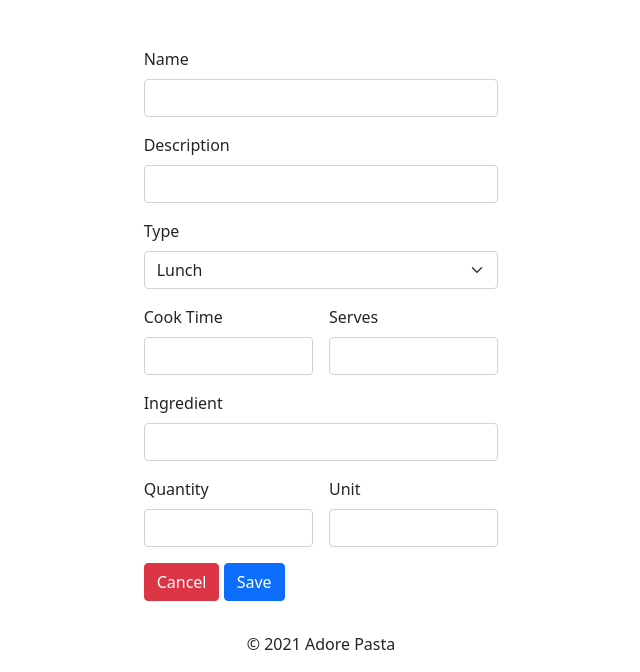
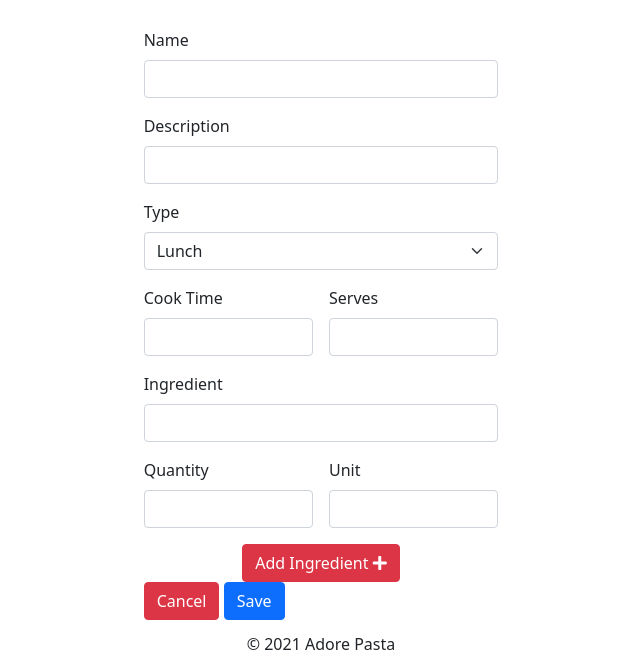
Before and after one commit to mangez84/adorepasta, a Flask app: a page that uses templates/base.html in a window 1280 px wide. Shown: the part 128-800 px from the top of the page, without its empty margins (319-959 px from the left). Run offline with Flask 2, Linux system fonts and the light colour scheme; the visitor is signed in with stand-in values (Sample User, id 1); some libraries are stand-ins or nearby versions.

Commit message:
Add link to Font Awesome and add an additional button

```diff
--- a/templates/add_recipe.html
+++ b/templates/add_recipe.html
@@ -50,6 +50,9 @@
                         <input type="text" id="unit" name="unit" class="form-control" required>
                     </div>
                 </div>
+                <div class="d-flex justify-content-center">
+                    <button type="submit" class="btn btn-danger">Add Ingredient <i class="fas fa-plus"></i></button>
+                </div>
                 <button type="submit" class="btn btn-danger">Cancel</button>
                 <button type="submit" class="btn btn-primary">Save</button>
             </form>
--- a/templates/base.html
+++ b/templates/base.html
@@ -6,6 +6,9 @@
     <meta http-equiv="X-UA-Compatible" content="IE=edge">
     <meta name="viewport" content="width=device-width, initial-scale=1.0">
     <title>Adore Pasta</title>
+    <link rel="stylesheet" href="https://cdnjs.cloudflare.com/ajax/libs/font-awesome/5.15.3/css/all.min.css"
+        integrity="sha512-iBBXm8fW90+nuLcSKlbmrPcLa0OT92xO1BIsZ+ywDWZCvqsWgccV3gFoRBv0z+8dLJgyAHIhR35VZc2oM/gI1w=="
+        crossorigin="anonymous" referrerpolicy="no-referrer">
     <link href="https://cdn.jsdelivr.net/npm/bootstrap@5.0.2/dist/css/bootstrap.min.css" rel="stylesheet"
         integrity="sha384-EVSTQN3/azprG1Anm3QDgpJLIm9Nao0Yz1ztcQTwFspd3yD65VohhpuuCOmLASjC" crossorigin="anonymous">
     <link href="{{ url_for('static', filename='css/style.css')}}" rel="stylesheet">
```
